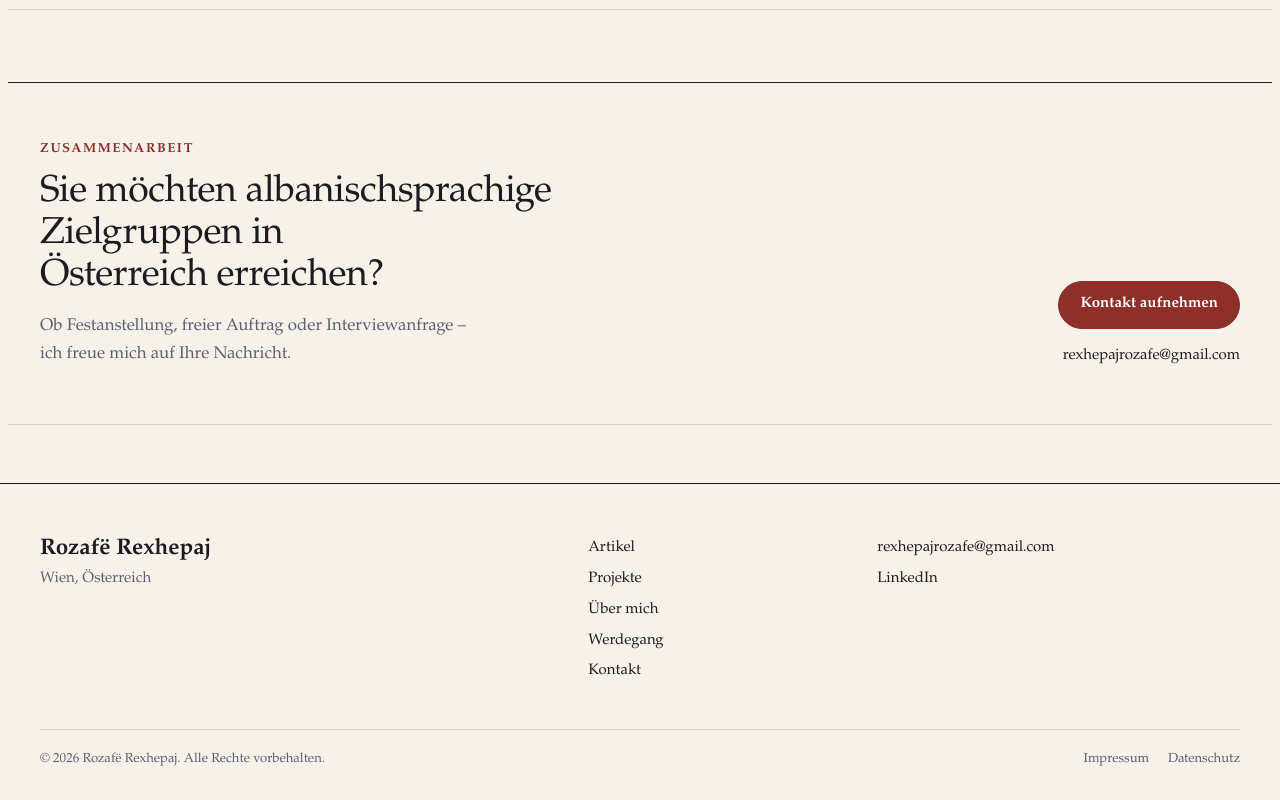
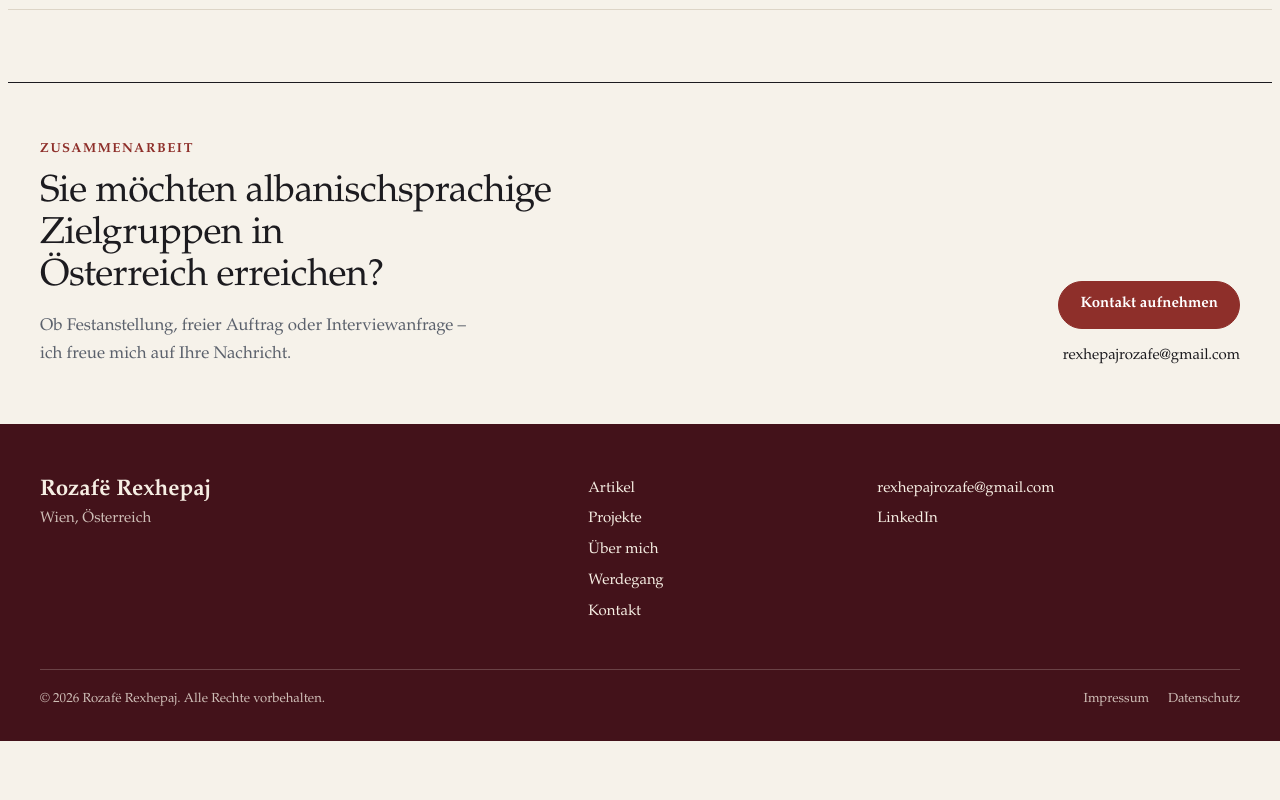
Before and after one commit to OrgestLikaj/rozafe-rexhepaj, an Astro site: page / in a window 1280 px wide. Shown: the part 3016-3816 px from the top of the page. After the commit the page ends 3757 px from the top, so only its background shows below. Built offline with nearby package versions, Linux system fonts and the light colour scheme; Astro itself is replaced by a stand-in of ours.

Commit message:
Add burgundy accents: tinted mid band and burgundy footer
Mid-page band gets a soft burgundy-tinted paper; the footer is deep
burgundy with cream text via a reusable .on-wine token scope. The
contact band sits directly on the footer.

Co-Authored-By: Claude Opus 5.5 <noreply@anthropic.com>

```diff
--- a/src/components/ContactBand.astro
+++ b/src/components/ContactBand.astro
@@ -22,7 +22,7 @@ const copy = {
 }[lang];
 ---
 
-<section class="band reveal" aria-labelledby="band-title">
+<section class="band" aria-labelledby="band-title">
   <div class="container band__inner">
     <div>
       <p class="kicker kicker--accent">{copy.kicker}</p>
@@ -44,13 +44,16 @@ const copy = {
   :global(.section) + .band {
     margin-top: 0;
   }
+  /* The band sits directly on the burgundy footer, like the lining of an envelope. */
+  :global(main:has(.band)) + :global(.site-footer) {
+    margin-top: 0;
+  }
   .band__inner {
     display: grid;
     gap: 2rem;
     align-items: end;
     padding-block: clamp(2.5rem, 2rem + 2vw, 4rem);
     border-top: 1px solid var(--ink);
-    border-bottom: 1px solid var(--rule);
   }
   @media (min-width: 880px) {
     .band__inner {
--- a/src/components/Footer.astro
+++ b/src/components/Footer.astro
@@ -12,7 +12,7 @@ const s = t(lang);
 const year = new Date().getFullYear();
 ---
 
-<footer class="site-footer">
+<footer class="site-footer on-wine">
   <div class="container">
     <div class="site-footer__top">
       <div>
@@ -53,7 +53,7 @@ const year = new Date().getFullYear();
   .site-footer {
     margin-top: calc(var(--section) * 0.6);
     padding-block: 3.5rem 2rem;
-    border-top: 1px solid var(--ink);
+    background: var(--wine-deep);
     font-size: var(--fs-small);
   }
 
--- a/src/styles/global.css
+++ b/src/styles/global.css
@@ -18,6 +18,16 @@
   --accent-ink: #ffffff;
   --accent-soft: rgba(142, 47, 42, 0.08);
   --focus: #8e2f2a;
+
+  /* Burgundy, for the bands that break up the paper (like the lining of an envelope or a wax seal). */
+  --wine: #5c1b20;
+  --wine-deep: #43121a;
+  --on-wine: #f6eee3;
+  --on-wine-muted: rgba(246, 238, 227, 0.78);
+  --on-wine-rule: rgba(246, 238, 227, 0.22);
+  --on-wine-accent: #f0c3b4;
+  /* A paper with a hint of burgundy, for the mid-page band. */
+  --blush: #f0e1da;
 
   /* One letter-style serif for everything. --sans is kept as a name so existing rules still work. */
   --serif: 'EB Garamond Variable', Garamond, 'Iowan Old Style', Georgia, 'Times New Roman', serif;
@@ -181,9 +191,32 @@ a:hover {
   padding-block: calc(var(--section) * 0.6);
 }
 
+/* Mid-page band: paper with a burgundy tint, not a full colour block. */
 .section--band {
-  background: var(--paper-2);
-  border-block: 1px solid var(--rule);
+  background: var(--blush);
+  border-block: 1px solid rgba(92, 27, 32, 0.14);
+}
+
+/* Burgundy sections (the footer). Re-pointing the colour tokens inside the block means every component in it
+   (headings, muted text, rules, buttons, links, focus rings) turns cream without its own overrides. */
+.on-wine {
+  --paper: var(--wine);
+  --paper-2: var(--wine-deep);
+  --surface: var(--wine-deep);
+  --ink: var(--on-wine);
+  --muted: var(--on-wine-muted);
+  --rule: var(--on-wine-rule);
+  --rule-strong: var(--on-wine-muted);
+  --accent: var(--on-wine-accent);
+  --accent-ink: var(--wine-deep);
+  --accent-soft: rgba(240, 195, 180, 0.12);
+  --focus: var(--on-wine);
+  background: var(--wine);
+  color: var(--ink);
+}
+.on-wine ::selection {
+  background: var(--on-wine);
+  color: var(--wine-deep);
 }
 
 .section-head {
```
